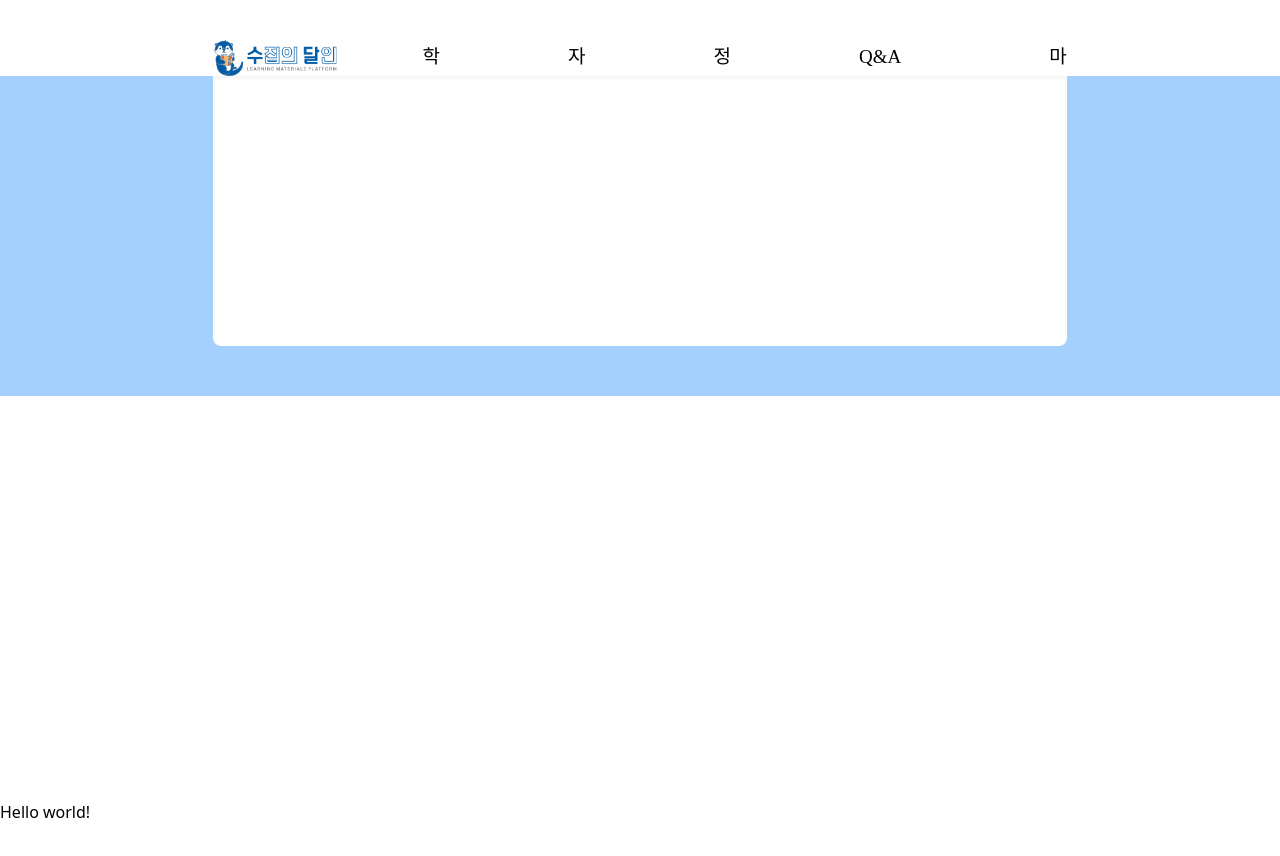
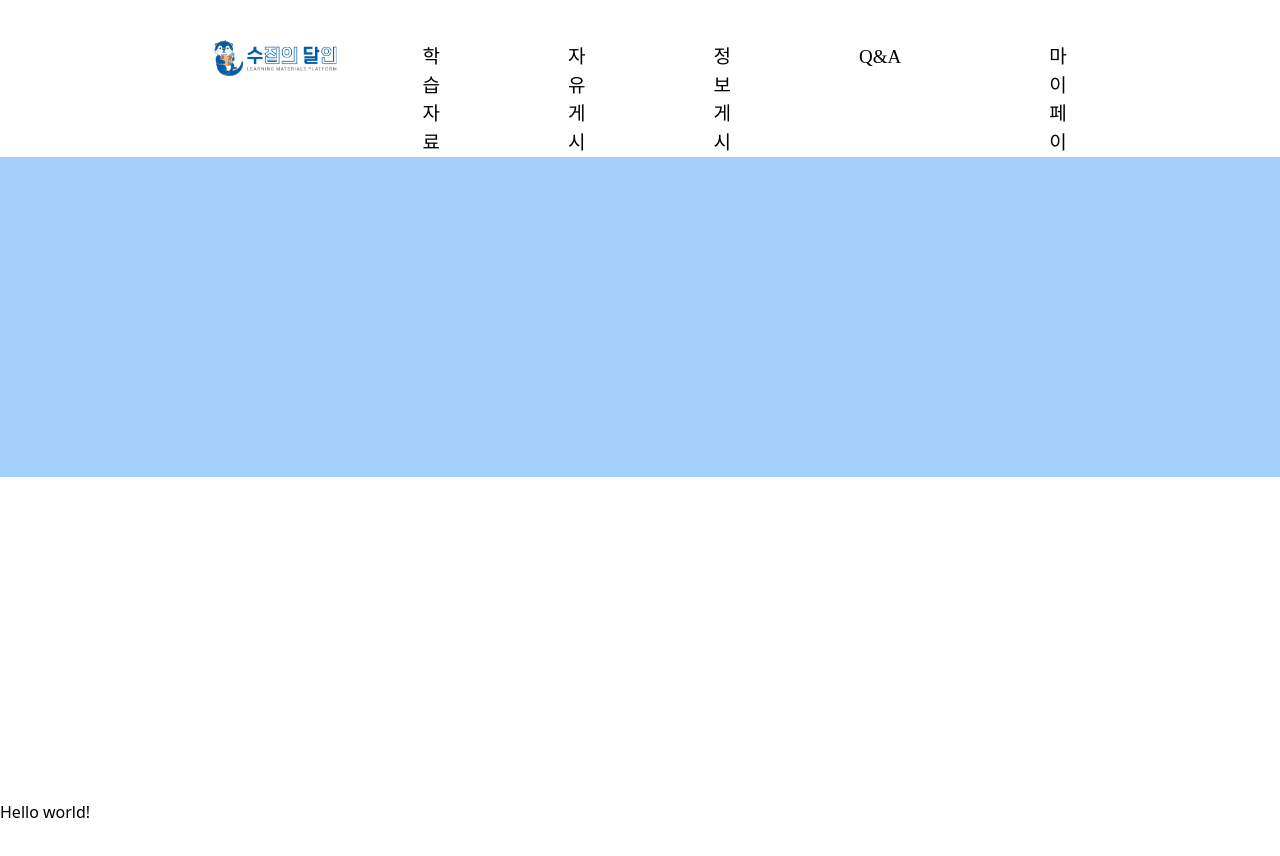
Before and after one commit to HanJunSeoJB/soodal, a Next.js app in the folder sudal/: page / in a window 1280 px wide. Shown: the top 856 px of the page. Built offline with nearby package versions, Linux system fonts and the light colour scheme; a web font is replaced by a local one.

Commit message:
feat: 드롭메뉴 기능 구현 완료
드롭 메뉴 기능 구현 완료

```diff
--- a/sudal/src/app/layout.js
+++ b/sudal/src/app/layout.js
@@ -6,6 +6,7 @@ import kakao from '../../public/images/footerKakao.png'
 import cafe from '../../public/images/footerCafe.png'
 import insta from '../../public/images/footerInstagram.png'
 import Link from 'next/link'
+import DropdownMenu from './layouts/dropdown'
 
 export const metadata = {
   title: 'Create Next App',
@@ -13,7 +14,10 @@ export const metadata = {
 }
 
 export default function RootLayout({ children }) {
+  const isVisible = false;
   return (
+    <html lang="ko">
+      <body>
         <div className='h-3436 relative'>
           <div className=' overflow-y-auto min-h-screen'>
             {/*헤더 전체 */}
@@ -33,17 +37,13 @@ export default function RootLayout({ children }) {
                   <div id='nav' className='w-auto h-30px'>
                     {/*카테고리들 */}
                     <ul className="flex flex-row font-['Gsans'] text-19">
-                  <li className='mr-32'> <Link href='/materials'>학습자료</Link> </li>
+                      <DropdownMenu/>
                       <li className='mr-32'> <Link href='/freeboard'>자유게시판</Link> </li>
                       <li className='mr-32'> <Link href='/infoboard'>정보게시판</Link> </li>
                       <li className='mr-32'> <Link href='/qna'>Q&A</Link> </li>
                       <li className='ml-5'> <Link href='/mypage'>마이페이지</Link> </li>
                     </ul>
                   </div>
-            </div>
-            {/*펼쳐진 메뉴 */}
-            <div className='w-full h-80 flex justify-center bg-skyblue'>
-              <div className='w-4/6 h-270 rounded-b-lg bg-white shadow-inner'></div>
                 </div>
               </div>
             </div>
@@ -80,5 +80,7 @@ export default function RootLayout({ children }) {
               </div>
           </div>
         </div>
+      </body>
+    </html>
   )
 }
--- a/sudal/src/app/layouts/dropdown.js
+++ b/sudal/src/app/layouts/dropdown.js
@@ -7,22 +7,21 @@ const DropdownMenu = () => {
 
   // 마우스 이벤트 핸들러
   const handleMouseEnter = () => {
-    alert("hi");
     setIsOpen(true);
   }
   const handleMouseLeave = () => setIsOpen(false);
 
   return (
-    <li className='group mr-32 relative' onMouseEnter={handleMouseEnter}>
-      <Link href="/materials" onMouseEnter={handleMouseEnter}>학습자료</Link>
-      <div className='w-full h-80 flex justify-center bg-skyblue'>
-        <div
-          className={`w-4/6 h-270 rounded-b-lg bg-white shadow-inner ${isOpen ? 'block' : 'hidden'}`}
-        >
-          {/* 드롭다운 메뉴 내용 */}
+    <div className='w-auto'>
+      <li className='group mr-32 relative' onMouseLeave={handleMouseLeave}>
+        <Link href="/materials" onMouseOver={handleMouseEnter}>학습자료</Link>
+      </li>
+      <div className='w-full h-80 absolute flex justify-center bg-skyblue left-0'>
+          <div className={`w-4/6 h-270 rounded-b-lg bg-white shadow-inner ${isOpen ? 'block' : 'hidden'}`}>
+            {/* 드롭다운 메뉴 내용 */}
+          </div>
         </div>
-      </div>
-    </li>
+  </div>
   );
 };
 
```
Lines whose indentation alone changed are shown as unchanged.
